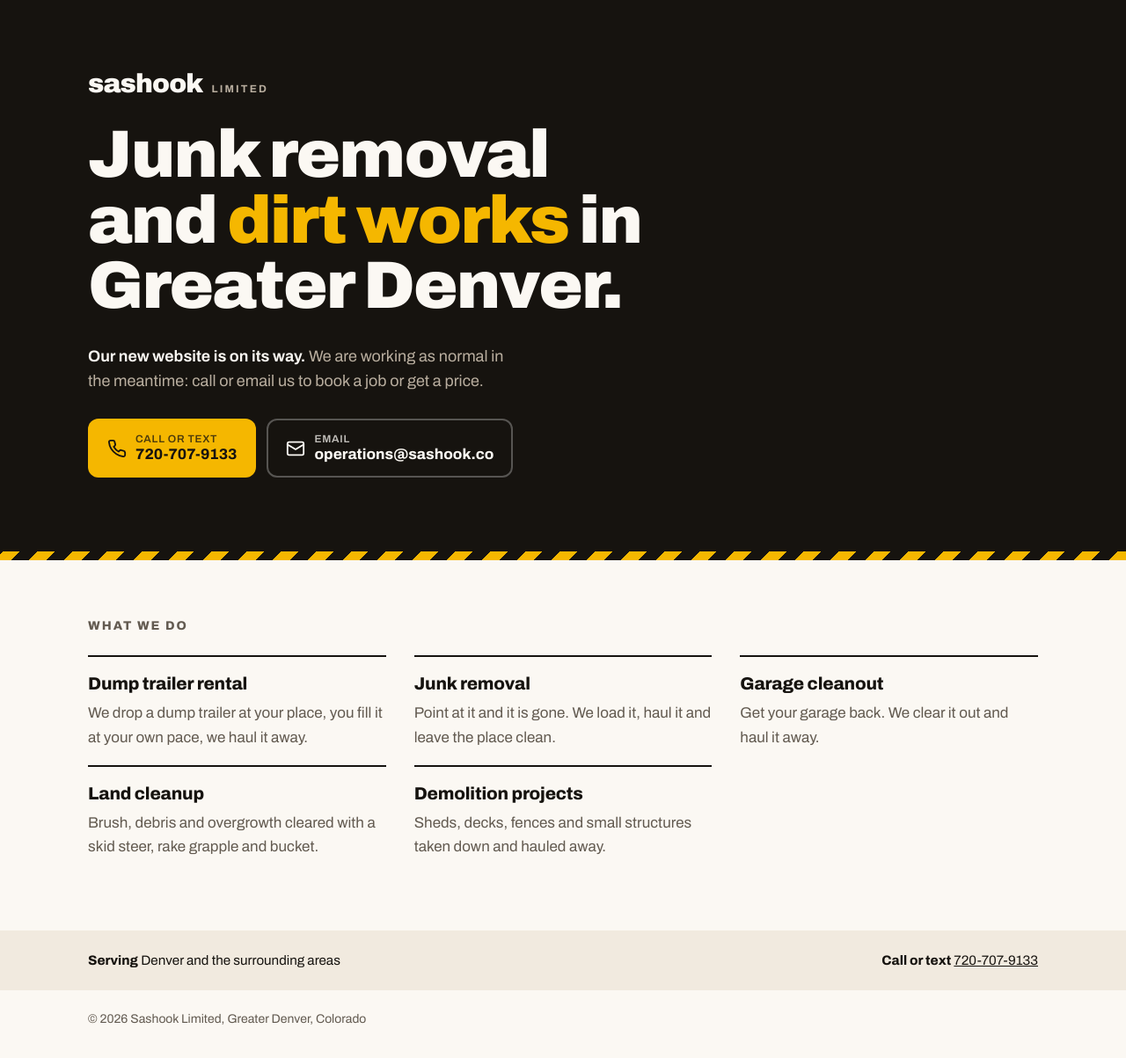
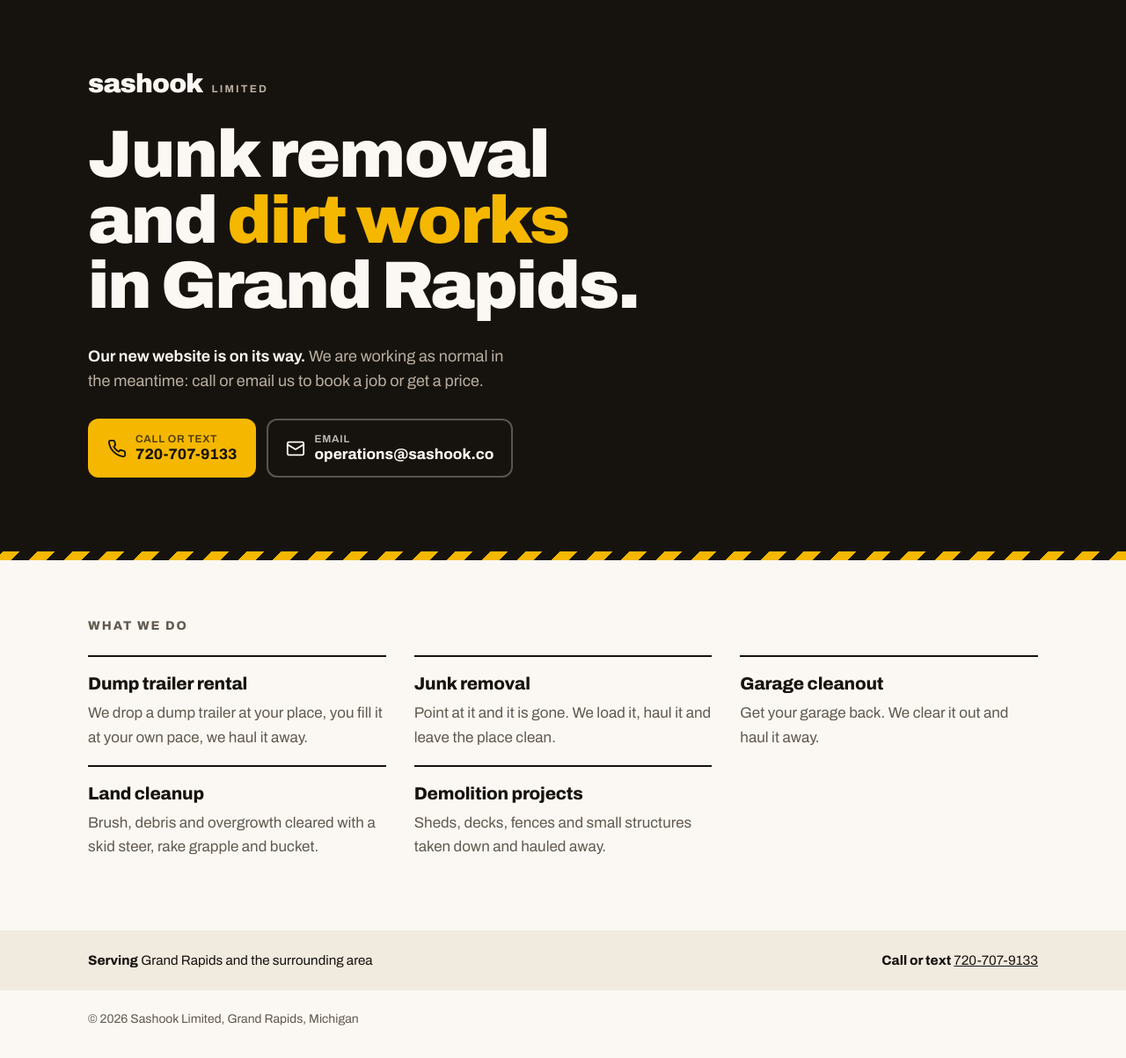
Before and after one commit to adamsaciuk/sashook-site, a plain HTML site: page 404.html in a window 1280 px wide. Shown: the whole page at 88% size. Drawn offline with Linux system fonts and the light colour scheme.

Commit message:
Service area: Grand Rapids, Michigan (not Denver)
Co-Authored-By: Claude Opus 5.5 <noreply@anthropic.com>

```diff
--- a/404.html
+++ b/404.html
@@ -3,10 +3,10 @@
 <head>
     <meta charset="utf-8">
     <meta name="viewport" content="width=device-width, initial-scale=1">
-    <title>Sashook Limited | Junk Removal and Dirt Works, Greater Denver</title>
-    <meta name="description" content="Sashook Limited: dump trailer rental, junk removal, garage cleanouts, land cleanup and demolition in Greater Denver. Call 720-707-9133 to book.">
+    <title>Sashook Limited | Junk Removal and Dirt Works, Grand Rapids, Michigan</title>
+    <meta name="description" content="Sashook Limited: dump trailer rental, junk removal, garage cleanouts, land cleanup and demolition in Grand Rapids, Michigan. Call 720-707-9133 to book.">
     <meta property="og:title" content="Sashook Limited | Junk Removal and Dirt Works">
-    <meta property="og:description" content="Dump trailer rental, junk removal, garage cleanouts, land cleanup and demolition in Greater Denver.">
+    <meta property="og:description" content="Dump trailer rental, junk removal, garage cleanouts, land cleanup and demolition in Grand Rapids, Michigan.">
     <meta property="og:url" content="https://sashook.co/">
     <meta property="og:type" content="website">
     <meta name="theme-color" content="#16130f">
@@ -116,7 +116,7 @@
     <header class="hero">
         <div class="wrap">
             <div class="mark" aria-label="Sashook Limited"><b>sashook</b><span>Limited</span></div>
-            <h1>Junk removal and <em>dirt works</em> in Greater Denver.</h1>
+            <h1>Junk removal and <em>dirt works</em> in Grand Rapids.</h1>
             <p class="lede"><strong>Our new website is on its way.</strong> We are working as normal in the meantime: call or email us to book a job or get a price.</p>
             <div class="actions">
                 <a class="btn call" href="tel:+17207079133">
@@ -147,13 +147,13 @@
 
     <section class="area" aria-label="Service area">
         <div class="wrap">
-            <p><strong>Serving</strong> Denver and the surrounding areas</p>
+            <p><strong>Serving</strong> Grand Rapids and the surrounding area</p>
             <p><strong>Call or text</strong> <a href="tel:+17207079133">720-707-9133</a></p>
         </div>
     </section>
 
     <footer>
-        <div class="wrap">&copy; <span id="year">2026</span> Sashook Limited, Greater Denver, Colorado</div>
+        <div class="wrap">&copy; <span id="year">2026</span> Sashook Limited, Grand Rapids, Michigan</div>
     </footer>
     <script>document.getElementById('year').textContent = new Date().getFullYear();</script>
 </body>
```
Also changed, not shown: index.html (+6 -6 lines).
